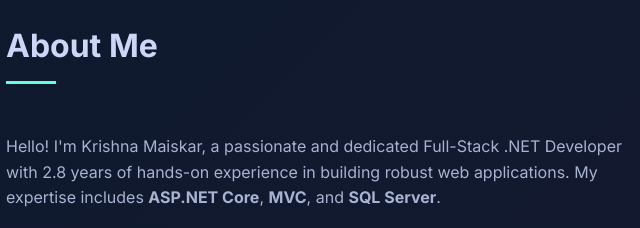
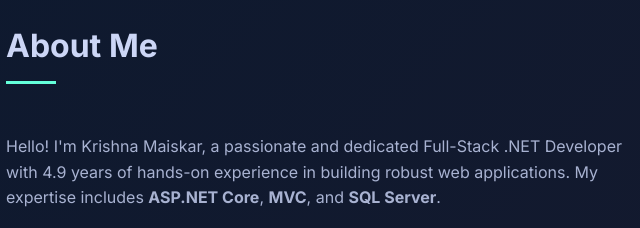
Before and after one commit to krishnamaiskar7866/krishnamaiskar7866, a plain HTML site: page INDEX.HTML in a window 1280 px wide. Shown: the part 880-1108 px from the top of the page, 84-724 px from the left. Drawn offline with Linux system fonts and the light colour scheme.

Commit message:
Update INDEX.HTML

```diff
--- a/INDEX.HTML
+++ b/INDEX.HTML
@@ -581,7 +581,7 @@
             </div>
             <div class="about-content">
                 <div class="about-text">
-                    <p>Hello! I'm Krishna Maiskar, a passionate and dedicated Full-Stack .NET Developer with 2.8 years of hands-on experience in building robust web applications. My expertise includes <strong>ASP.NET Core</strong>, <strong>MVC</strong>, and <strong>SQL Server</strong>.</p>
+                    <p>Hello! I'm Krishna Maiskar, a passionate and dedicated Full-Stack .NET Developer with 4.9 years of hands-on experience in building robust web applications. My expertise includes <strong>ASP.NET Core</strong>, <strong>MVC</strong>, and <strong>SQL Server</strong>.</p>
                     <p>I am passionate about creating efficient, scalable, and user-friendly applications that solve real-world problems. My journey in tech has equipped me with a diverse skill set and the ability to adapt to new challenges quickly.</p>
                     <p>I am eager to apply my skills to contribute to the growth of a dynamic organization where I can continue to learn and grow as a developer.</p>
                 </div>
```
